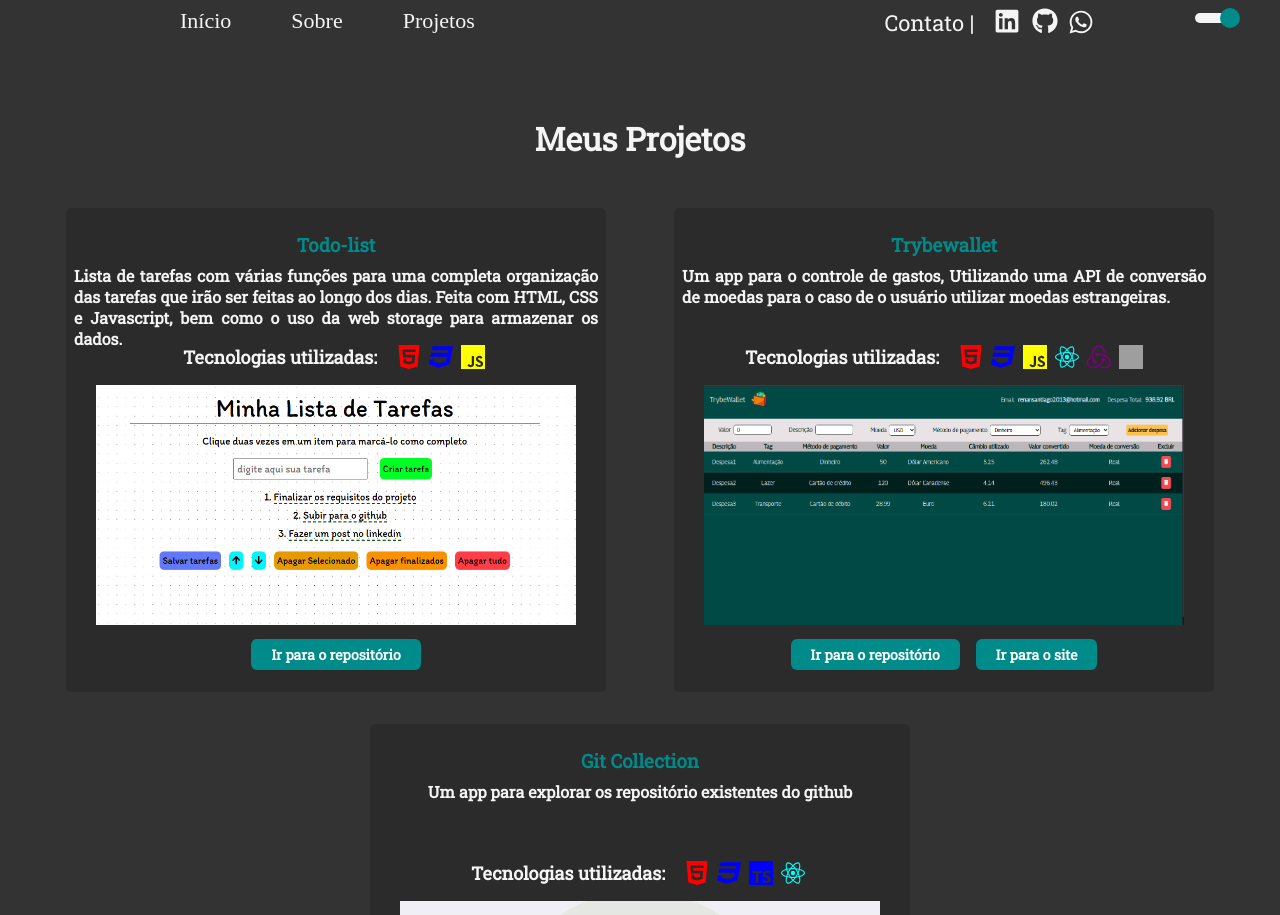
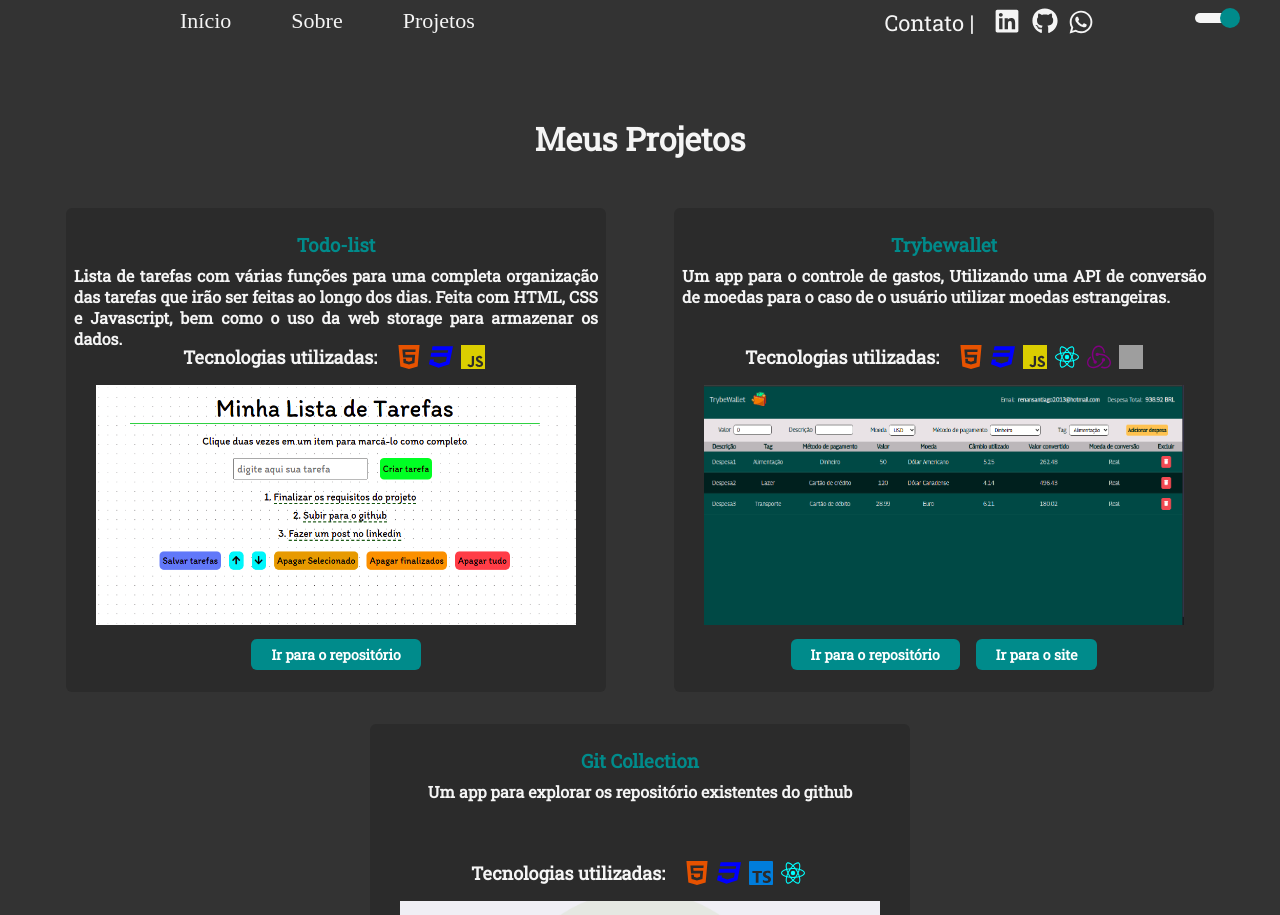
Before and after one commit to Renansf8/Renansf8.github.io, a React (Create React App) app in the folder portfolio/: page /projetos in a window 1280 px wide. Shown: the top 915 px of the page. Built offline with nearby package versions, Linux system fonts and the light colour scheme; grey boxes are pictures that could not be loaded.

Commit message:
Altera cores das tecnologias

```diff
--- a/portfolio/src/pages/Home/index.tsx
+++ b/portfolio/src/pages/Home/index.tsx
@@ -95,7 +95,7 @@ const Home: React.FC = () => {
         <div>
           <Tooltip position="" language="HTML: " text={HTML}>
             <TooltipTarget>
-              <ImHtmlFive size={48} color="red" />
+              <ImHtmlFive size={48} color="#e65200" />
             </TooltipTarget>
           </Tooltip>
           <Tooltip position="" language="CSS: " text={CSS}>
@@ -105,12 +105,12 @@ const Home: React.FC = () => {
           </Tooltip>
           <Tooltip position="" language="Javascript: " text={JAVASCRIPT}>
             <TooltipTarget>
-              <SiJavascript size={48} color="yellow" />
+              <SiJavascript size={48} color="#dbce00" />
             </TooltipTarget>
           </Tooltip>
           <Tooltip position="" language="Typescript: " text={TYPESCRIPT}>
             <TooltipTarget>
-              <SiTypescript size={48} color="blue" />
+              <SiTypescript size={48} color="#007ddb" />
             </TooltipTarget>
           </Tooltip>
           <Tooltip position="" language="React: " text={REACT}>
--- a/portfolio/src/pages/Projects/index.tsx
+++ b/portfolio/src/pages/Projects/index.tsx
@@ -21,9 +21,9 @@ const Projects: React.FC = () => {
           <Tecs>
             <p>Tecnologias utilizadas:</p>
             <div>
-              <ImHtmlFive color="red" size={24} />
+              <ImHtmlFive color="#e65200" size={24} />
               <ImCss3 color="blue" size={24} />
-              <SiJavascript color="yellow" size={24} />
+              <SiJavascript color="#dbce00" size={24} />
             </div>
           </Tecs>
           <img src={toDo.thumb} />
@@ -43,9 +43,9 @@ const Projects: React.FC = () => {
           <Tecs>
             <p>Tecnologias utilizadas:</p>
             <div>
-              <ImHtmlFive color="red" size={24} />
+              <ImHtmlFive color="#e65200" size={24} />
               <ImCss3 color="blue" size={24} />
-              <SiJavascript color="yellow" size={24} />
+              <SiJavascript color="#dbce00" size={24} />
               <SiReact color="cyan" size={24} />
               <SiRedux color="purple" size={24} />
               <img src="https://camo.githubusercontent.com/aa85cea585880ae694b4fe8dde116d092b8907d6351c71fcd76f00f7586fad72/68747470733a2f2f74657374696e672d6c6962726172792e636f6d2f696d672f6f63746f7075732d313238783132382e706e67" />
@@ -75,9 +75,9 @@ const Projects: React.FC = () => {
           <Tecs>
             <p>Tecnologias utilizadas:</p>
             <div>
-              <ImHtmlFive color="red" size={24} />
+              <ImHtmlFive color="#e65200" size={24} />
               <ImCss3 color="blue" size={24} />
-              <SiTypescript color="blue" size={24} />
+              <SiTypescript color="#007ddb" size={24} />
               <SiReact color="cyan" size={24} />
             </div>
           </Tecs>
```
